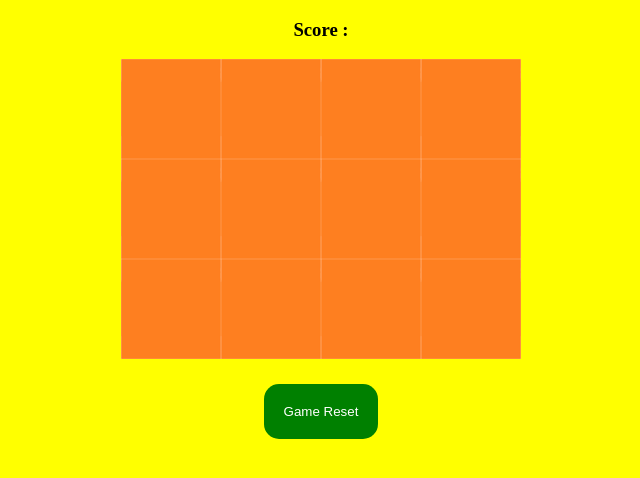
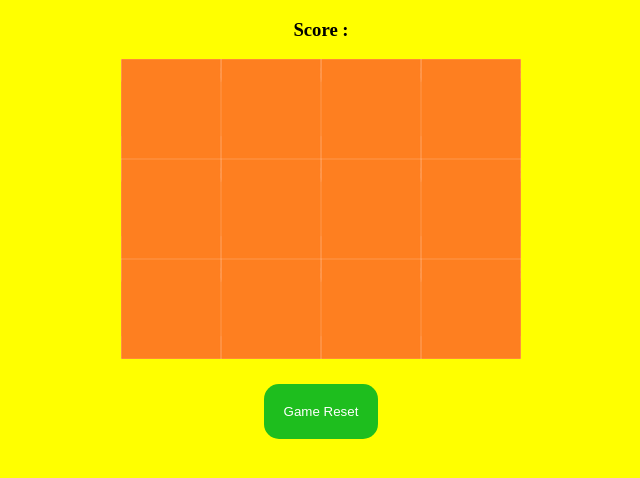
Before and after one commit to its-agni/tileFlippers.github.io, a plain HTML site: page index.html in a window 1280 px wide. Shown: the whole page, without its empty margins (319-959 px from the left). Drawn offline with Linux system fonts and the light colour scheme.

Commit message:
button animations

```diff
--- a/style.css
+++ b/style.css
@@ -11,10 +11,14 @@ body {
 }
 
 button {
+  cursor: pointer;
   margin: 25px;
   padding: 20px;
   border: none;
   border-radius: 15px;
   color: white;
+  background-color: rgb(30, 190, 30);
+}
+button:hover {
   background-color: green;
 }
```
